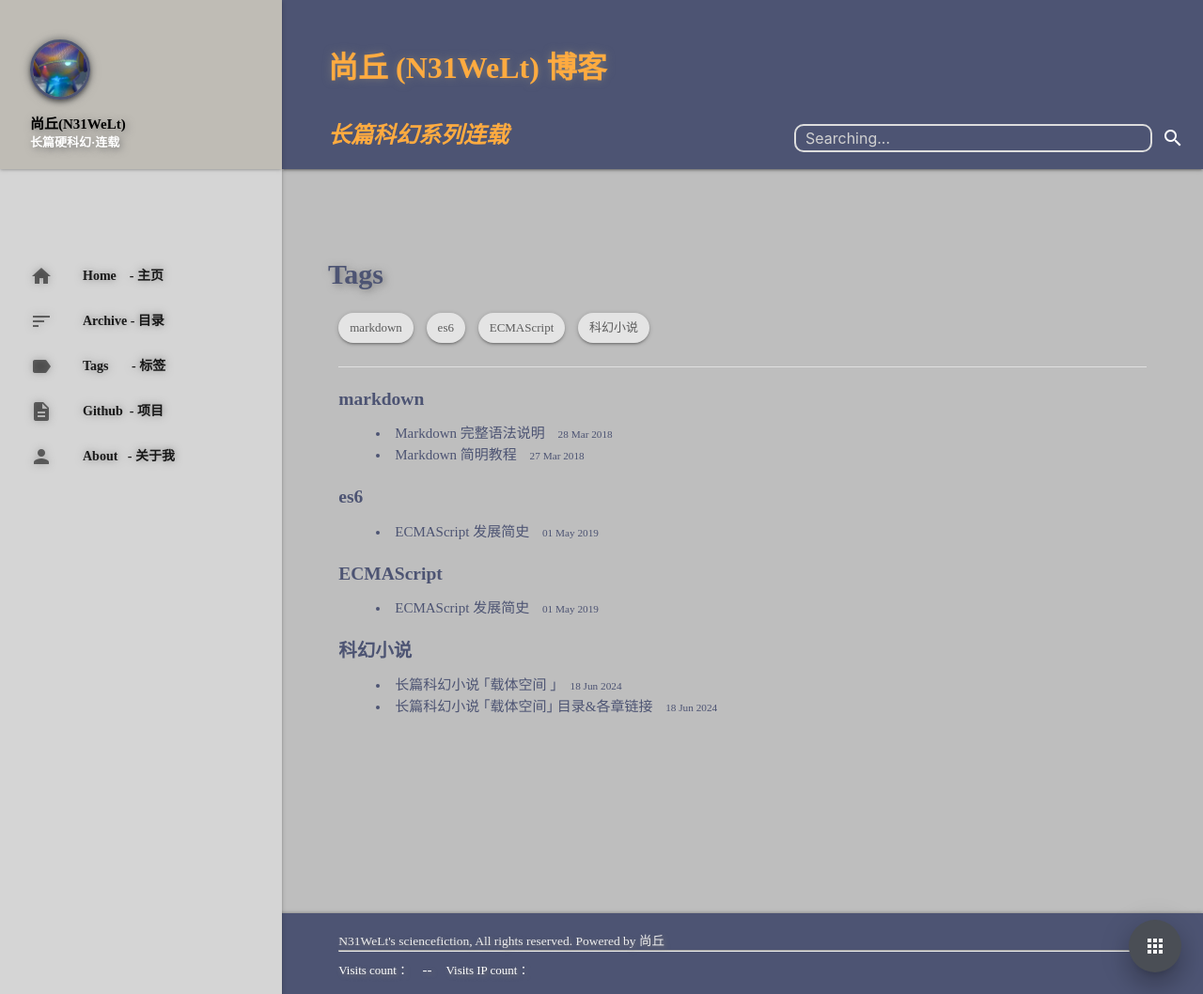
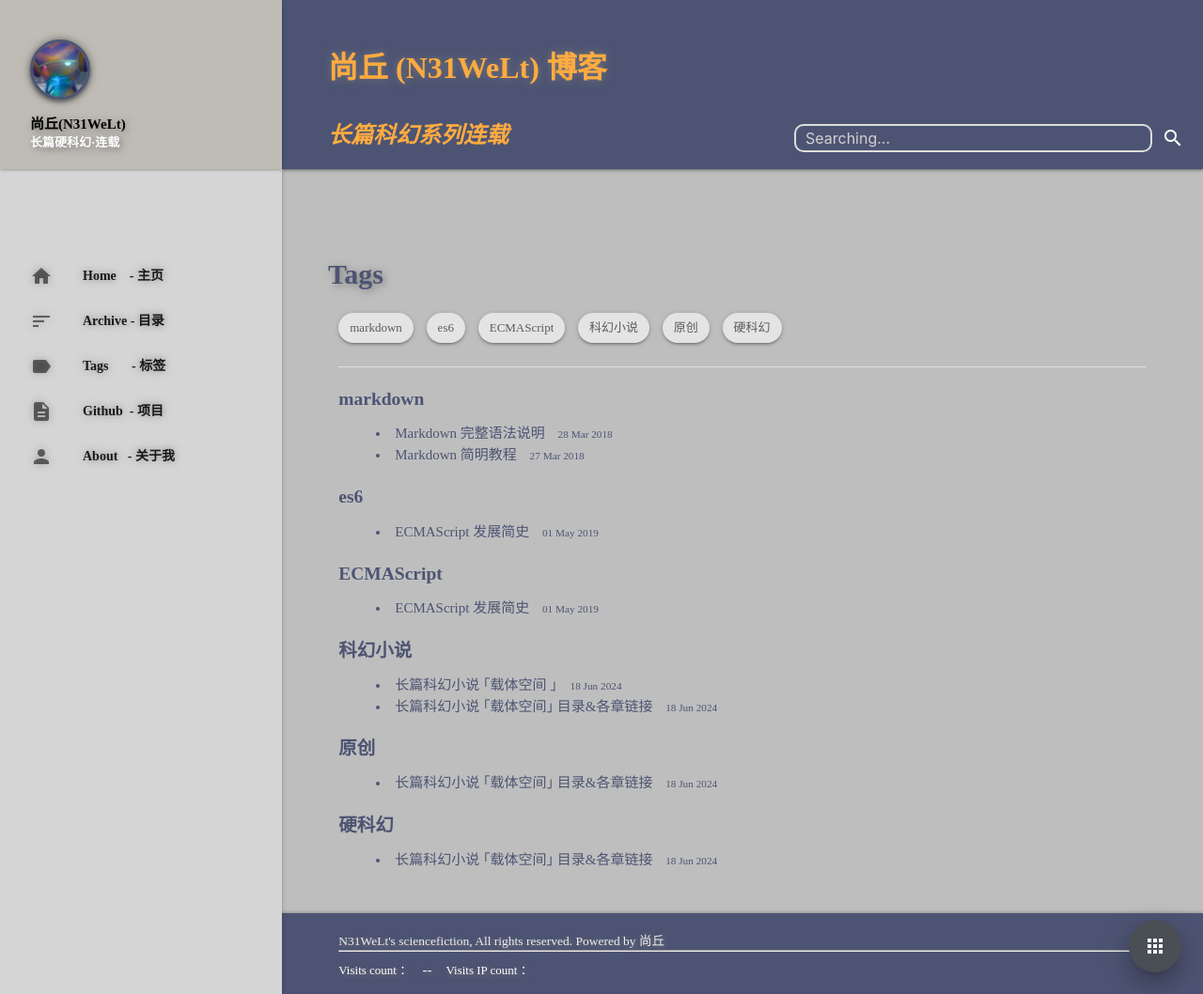
Before and after one commit to keepwalk/keepwalk.github.io, a Jekyll site: the page built from tags.md, in a window 1280 px wide and 1058 px high. Shown: the whole window at 94% size. Built offline with Jekyll 4.4.1, drawn with Linux system fonts in a browser that asks for light colours; nearby versions of some CDN libraries; library files that are not in the unit come from our copies; comment, search, counter and statistics services are not loaded.

Commit message:
Update 2024-06-18-SFC-CarrierSpace.md

```diff
--- a/_posts/2024-06-18-SFC-CarrierSpace.md
+++ b/_posts/2024-06-18-SFC-CarrierSpace.md
@@ -2,7 +2,7 @@
 title: 长篇科幻小说 ｢载体空间｣ 目录&各章链接
 layout: post
 categories: ｢载体空间｣
-tags: 科幻小说
+tags: 科幻小说 原创 硬科幻
 excerpt: 原创长篇硬科幻，殖民行星N31
 ---
 ###### *点击以下链接，阅读｢载体空间｣：*
```
